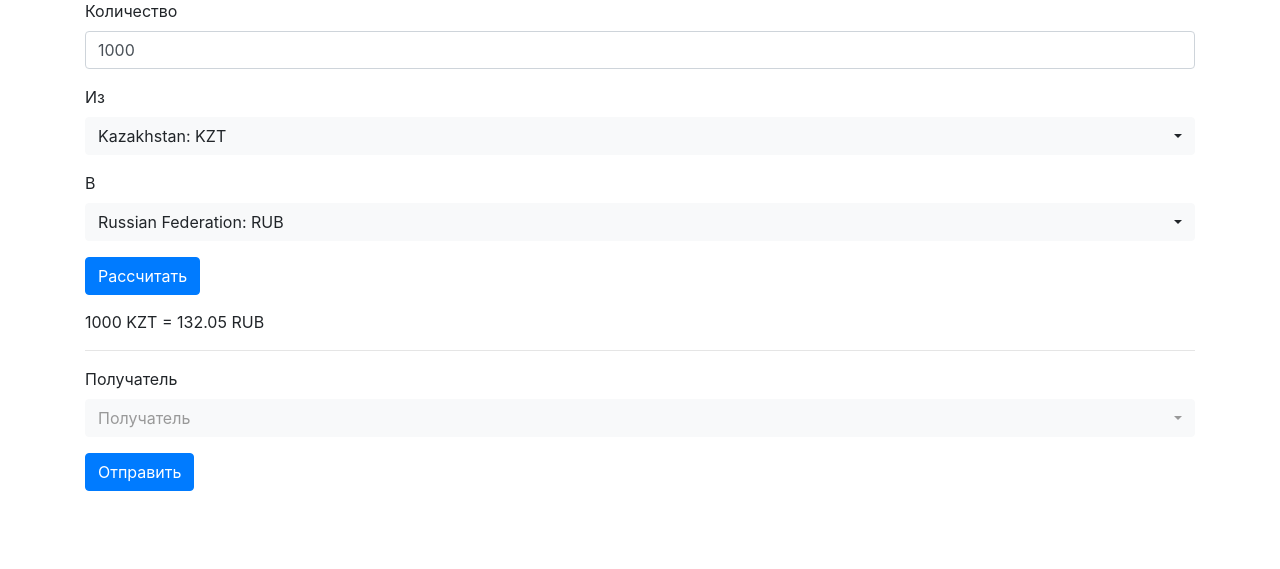
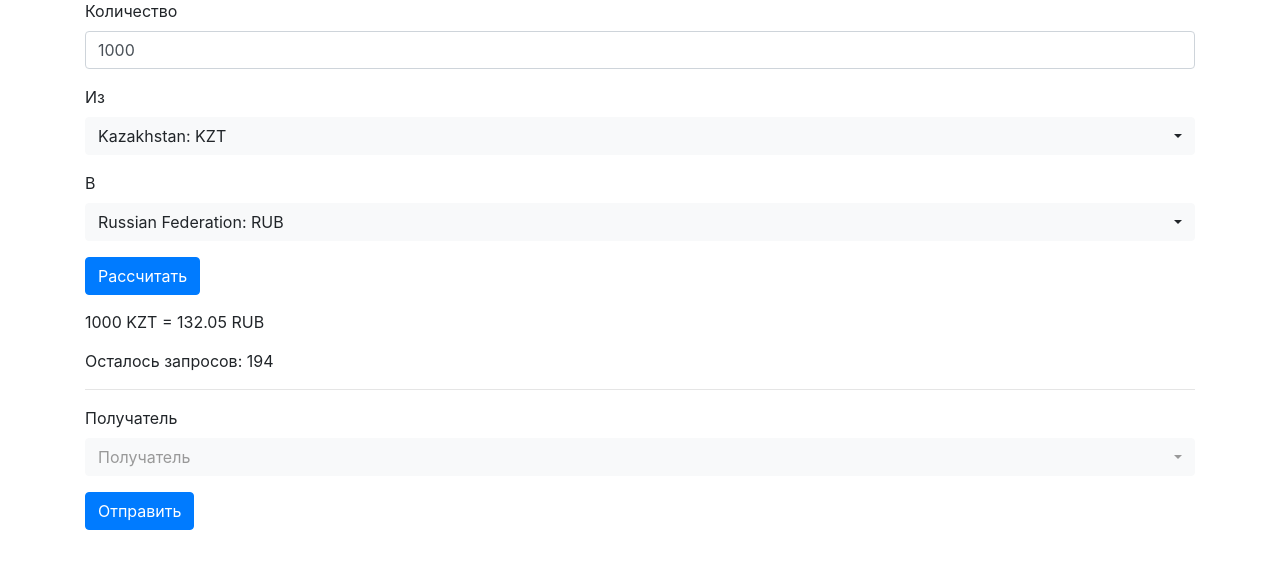
Before and after one commit to Zhenya1975/telegram_v1, a Flask app: page / in a window 1280 px wide. Shown: the part 21-590 px from the top of the page. Run offline with Flask 3, Linux system fonts and the light colour scheme; data that the repository does not hold is empty; some libraries are stand-ins or nearby versions.

Commit message:
telegram receiver

```diff
--- a/project/routes/routes.py
+++ b/project/routes/routes.py
@@ -129,9 +129,13 @@ def convert_currency():
 
         response = requests.request("GET", url, headers=headers, data=payload)
 
+        # print(response.headers)
+        headers = response.headers
+        remaining_in_month = headers['X-RateLimit-Remaining-Month']
         # status_code = response.status_code
         result = response.text
         result_json = response.json()
+        # print(result_json)
         currency_from = result_json['query']['from']
         currency_to = result_json['query']['to']
         amount = result_json['query']['amount']
@@ -140,6 +144,8 @@ def convert_currency():
         saved_data_dict['currency_from'] = currency_from
         saved_data_dict['currency_to'] = currency_to
         saved_data_dict['result'] = round(float(culc_result), 2)
+        saved_data_dict['remaining_in_month'] = remaining_in_month
+
 
         with open("saved_data.json", "w") as jsonFile:
             json.dump(saved_data_dict, jsonFile)
--- a/project/saved_data.json
+++ b/project/saved_data.json
@@ -1 +1 @@
-{"money_qty": 1000.0, "currency_from_id": "65", "currency_to_id": "113", "currency_from": "KZT", "currency_to": "RUB", "amount": 1000, "result": 132.05}
+{"money_qty": 1000.0, "currency_from_id": "65", "currency_to_id": "113", "currency_from": "KZT", "currency_to": "RUB", "amount": 1000, "result": 132.05, "remaining_in_month": "194"}
--- a/project/templates/test.html
+++ b/project/templates/test.html
@@ -59,6 +59,7 @@
                 </form>
 
                 <div class="result_calc" style="margin-top: 15px"></div>
+                <div class="remaining" style="margin-top: 15px"></div>
                 <hr>
 
 
@@ -101,8 +102,12 @@
         var currency_to_id = saved_data['currency_to_id']
         var currency_to = saved_data['currency_to']
         var result = saved_data['result']
+        var remainings = saved_data['remaining_in_month']
+
         result_text = money_qty + " " + currency_from + " = " + result + " " + currency_to
+        remaining_text = "Осталось запросов: " + remainings
         $('.result_calc').append(result_text)
+        $('.remaining').append(remaining_text)
 
         $('#qty').val(money_qty)
         $('.from_currency').selectpicker('val', currency_from_id);
```
